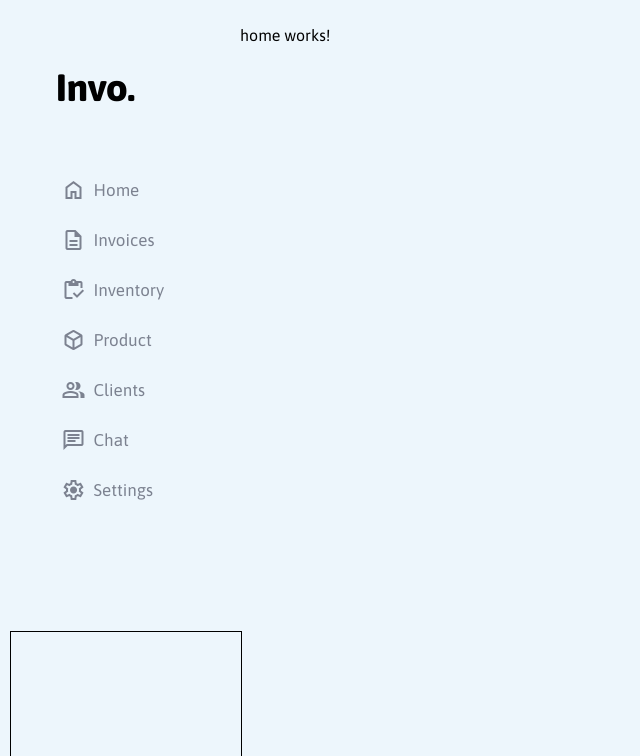
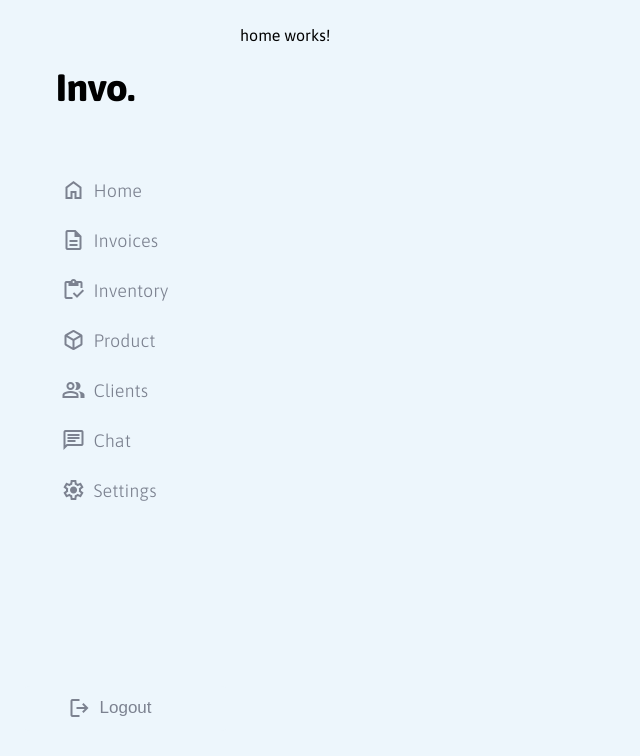
Before and after one commit to Osama-285/Angular_Dashboard, an Angular app in the folder erp/: page /main/home in a window 1280 px wide. Shown: the top 756 px of the page, without its empty margins (0-640 px from the left). Built offline with nearby package versions, Linux system fonts and the light colour scheme.

Commit message:
logout button

```diff
--- a/erp/src/app/components/dashboard/main/main.component.css
+++ b/erp/src/app/components/dashboard/main/main.component.css
@@ -49,16 +49,40 @@
   height: 40px;
   text-decoration: none;
   font-weight: 400;
-  font-size: 17px;
   color: #7c8290;
 }
 .nav ul li a .icon {
   margin-left: 40px;
   margin-right: 8px;
 }
+.nav ul li a .icon_text {
+  font-size: 18px;
+  font-weight: 300;
+}
 
 .logout_btn {
   width: 100%;
   height: 20%;
-  border: 1px solid black;
+  display: flex;
+  align-items: center;
+  justify-content: center;
 }
+.logout_btn button {
+  width: 90%;
+  border-radius: 8px;
+  height: 45px;
+  border: none;
+  display: inline-flex;
+  align-items: center;
+  font-weight: 400;
+  color: #7c8290;
+  background-color: #edf6fc;
+}
+.logout_btn button .icon {
+  margin-left: 40px;
+  margin-right: 8px;
+}
+.logout_btn button .icon_text {
+  font-size: 17px;
+  font-weight: 300;
+}
--- a/erp/src/app/components/dashboard/main/main.component.html
+++ b/erp/src/app/components/dashboard/main/main.component.html
@@ -19,7 +19,12 @@
         </li>
       </ul>
     </div>
-    <div class="logout_btn"></div>
+    <div class="logout_btn">
+      <button type="submit">
+        <span class="material-symbols-outlined icon"> logout </span>
+        <span class="icon_text">Logout</span>
+      </button>
+    </div>
   </div>
   <div class="component_display">
     <router-outlet></router-outlet>
```
